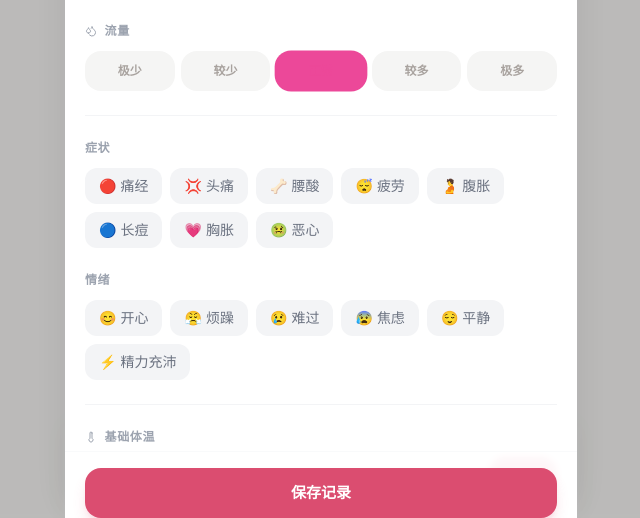
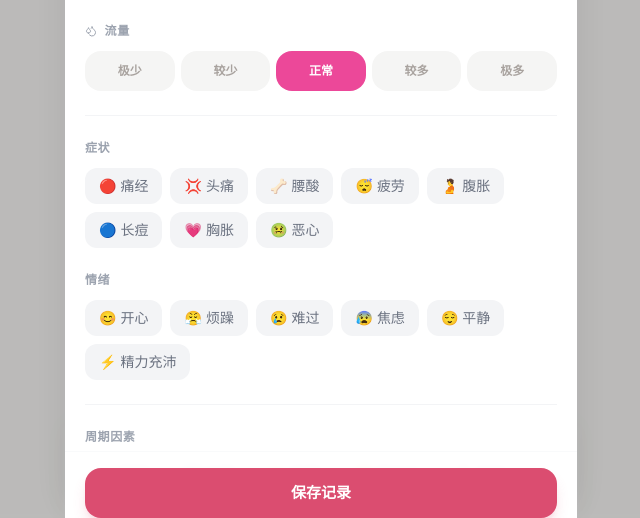
Before and after one commit to lesue1/period-tracker, a React (Vite) app: page / in a window 1280 px wide. Both pictures are taken after a click on the button "10". Shown: the part 282-800 px from the top of the page, without its empty margins (319-959 px from the left). Built offline with nearby package versions, Linux system fonts and the light colour scheme; the HTML template or start-up script is replaced by a standard one.

Commit message:
feat: auto-fill end date, swipe gesture, cycle tags, progress ring

```diff
--- a/src/components/CalendarPage.tsx
+++ b/src/components/CalendarPage.tsx
@@ -1,4 +1,4 @@
-import { useState, useCallback } from 'react'
+import { useState, useCallback, useRef } from 'react'
 import MonthHeader from './MonthHeader'
 import CalendarGrid from './CalendarGrid'
 import LegendRow from './LegendRow'
@@ -6,6 +6,7 @@ import PeriodEditSheet from './PeriodEditSheet'
 import StatusCard from './StatusCard'
 import { usePredictions } from '../hooks/usePredictions'
 import { getFirstDayOfMonth, addMonths } from '../utils/dateUtils'
+import { getAveragePeriodLength } from '../utils/cycleCalculator'
 import type { CycleRecord, AppSettings } from '../types'
 
 interface Props {
@@ -23,6 +24,10 @@ export default function CalendarPage({ records, settings, onSave, onDelete }: Pr
 
   const { predictions, dayMarkers } = usePredictions(records, settings, year, month)
   const firstDay = getFirstDayOfMonth(year, month)
+  const defaultPeriodLength = getAveragePeriodLength(records) ?? settings.periodLength
+
+  // Swipe gesture
+  const touchStart = useRef<{ x: number; y: number } | null>(null)
 
   const goPrev = useCallback(() => {
     const prev = addMonths(year, month, -1)
@@ -39,12 +44,33 @@ export default function CalendarPage({ records, settings, onSave, onDelete }: Pr
     setYear(t.getFullYear()); setMonth(t.getMonth())
   }, [])
 
+  const handleTouchStart = useCallback((e: React.TouchEvent) => {
+    touchStart.current = { x: e.touches[0].clientX, y: e.touches[0].clientY }
+  }, [])
+
+  const handleTouchEnd = useCallback((e: React.TouchEvent) => {
+    if (!touchStart.current) return
+    const dx = e.changedTouches[0].clientX - touchStart.current.x
+    const dy = e.changedTouches[0].clientY - touchStart.current.y
+    touchStart.current = null
+
+    // Only swipe if horizontal movement > vertical and > 50px
+    if (Math.abs(dx) > Math.abs(dy) && Math.abs(dx) > 50) {
+      if (dx > 0) goPrev()
+      else goNext()
+    }
+  }, [goPrev, goNext])
+
   const selectedRecord = selectedDate
     ? records.find(r => r.startDate === selectedDate) || null
     : null
 
   return (
-    <div className="flex flex-col h-full pt-2">
+    <div
+      className="flex flex-col h-full pt-2 select-none"
+      onTouchStart={handleTouchStart}
+      onTouchEnd={handleTouchEnd}
+    >
       <StatusCard records={records} settings={settings} predictions={predictions} />
       <MonthHeader year={year} month={month} onPrev={goPrev} onNext={goNext} onToday={goToday} />
       <CalendarGrid dayMarkers={dayMarkers} firstDayOfWeek={firstDay} onDayClick={setSelectedDate} />
@@ -54,6 +80,7 @@ export default function CalendarPage({ records, settings, onSave, onDelete }: Pr
         <PeriodEditSheet
           date={selectedDate}
           record={selectedRecord}
+          defaultPeriodLength={defaultPeriodLength}
           onSave={onSave}
           onDelete={onDelete}
           onClose={() => setSelectedDate(null)}
--- a/src/components/DayCell.tsx
+++ b/src/components/DayCell.tsx
@@ -9,7 +9,7 @@ interface Props {
 export default function DayCell({ marker, onClick }: Props) {
   const { date, isPeriod, isPredicted, isOvulation, isFertile, isToday, record } = marker
   const day = parseInt(date.slice(8), 10)
-  const flowColor = record?.flow ? FLOW_LEVELS[record.flow - 1]?.color : undefined
+  const flowColor = record?.flow ? FLOW_LEVELS[record.flow - 1]?.bg : undefined
 
   let bg = ''
   let textColor = 'text-gray-700'
@@ -41,7 +41,7 @@ export default function DayCell({ marker, onClick }: Props) {
   return (
     <button
       onClick={() => onClick(date)}
-      className={`aspect-square flex items-center justify-center relative jelly select-none
+      className={`aspect-square flex items-center justify-center relative select-none active:opacity-70 transition-opacity duration-150
         ${isToday ? 'font-extrabold' : ''}`}
     >
       {/* Inner circle — never touches neighbors */}
--- a/src/components/PeriodEditSheet.tsx
+++ b/src/components/PeriodEditSheet.tsx
@@ -1,14 +1,15 @@
-import { useState, useEffect } from 'react'
-import { X, Trash2, Droplets, Thermometer } from 'lucide-react'
+import { useState, useEffect, useCallback } from 'react'
+import { X, Trash2, Droplets, Thermometer, Tags } from 'lucide-react'
 import { v4 as uuidv4 } from 'uuid'
 import type { CycleRecord, BBTEntry } from '../types'
-import { SYMPTOM_OPTIONS, MOOD_OPTIONS, FLOW_LEVELS } from '../types'
+import { SYMPTOM_OPTIONS, MOOD_OPTIONS, FLOW_LEVELS, CYCLE_TAG_OPTIONS } from '../types'
 import SymptomTags from './SymptomTags'
-import { todayStr } from '../utils/dateUtils'
+import { todayStr, addDays } from '../utils/dateUtils'
 
 interface Props {
   date: string
   record: CycleRecord | null
+  defaultPeriodLength: number
   onSave: (record: CycleRecord) => void
   onDelete: (id: string) => void
   onClose: () => void
@@ -19,15 +20,25 @@ function formatDateLabel(dateStr: string): string {
   return `${d.getFullYear()}年${d.getMonth() + 1}月${d.getDate()}日`
 }
 
-export default function PeriodEditSheet({ date, record, onSave, onDelete, onClose }: Props) {
+export default function PeriodEditSheet({ date, record, defaultPeriodLength, onSave, onDelete, onClose }: Props) {
   const [startDate, setStartDate] = useState(record?.startDate || date)
   const [endDate, setEndDate] = useState(record?.endDate || '')
   const [flow, setFlow] = useState(record?.flow || 3)
   const [symptoms, setSymptoms] = useState<string[]>(record?.symptoms || [])
   const [mood, setMood] = useState<string[]>(record?.mood || [])
+  const [cycleTags, setCycleTags] = useState<string[]>(record?.cycleTags || [])
   const [bbt, setBbt] = useState<BBTEntry[]>(record?.bbt || [])
   const [bbtInput, setBbtInput] = useState('')
   const [notes, setNotes] = useState(record?.notes || '')
+
+  // Auto-fill end date when start date changes
+  const handleStartChange = useCallback((val: string) => {
+    setStartDate(val)
+    if (!endDate && defaultPeriodLength > 0) {
+      const autoEnd = addDays(val, defaultPeriodLength - 1)
+      setEndDate(autoEnd)
+    }
+  }, [endDate, defaultPeriodLength])
   const [visible, setVisible] = useState(false)
 
   useEffect(() => { requestAnimationFrame(() => setVisible(true)) }, [])
@@ -46,7 +57,7 @@ export default function PeriodEditSheet({ date, record, onSave, onDelete, onClos
       id: record?.id || uuidv4(),
       startDate,
       endDate: endDate || null,
-      symptoms, mood, bbt, notes, flow,
+      symptoms, mood, cycleTags, bbt, notes, flow,
     })
     onClose()
   }
@@ -62,7 +73,7 @@ export default function PeriodEditSheet({ date, record, onSave, onDelete, onClos
       <div
         className={`w-full max-w-lg bg-white rounded-t-[28px] max-h-[88vh] overflow-y-auto no-scrollbar
           transition-transform duration-350 ${visible ? 'animate-slide-up' : 'translate-y-full'}`}
-        style={{ boxShadow: '0 -8px 40px rgba(0,0,0,0.08)' }}
+        style={{ boxShadow: '0 -8px 40px rgba(0,0,0,0.08)', WebkitTransform: 'translateZ(0)', willChange: 'transform' }}
         onClick={e => e.stopPropagation()}
       >
         {/* Handle */}
@@ -98,7 +109,7 @@ export default function PeriodEditSheet({ date, record, onSave, onDelete, onClos
             <div className="flex gap-3">
               <div className="flex-1">
                 <label className="block text-[11px] font-medium text-gray-400 mb-1.5">开始</label>
-                <input type="date" value={startDate} onChange={e => setStartDate(e.target.value)}
+                <input type="date" value={startDate} onChange={e => handleStartChange(e.target.value)}
                   className="w-full px-3.5 py-2.5 rounded-2xl border border-gray-150 border-gray-200 text-sm font-medium
                     focus:outline-none focus:ring-0 focus:border-primary-300 bg-gray-50/50 transition-colors" />
               </div>
@@ -122,11 +133,11 @@ export default function PeriodEditSheet({ date, record, onSave, onDelete, onClos
                   key={f.level}
                   type="button"
                   onClick={() => setFlow(f.level)}
-                  className="flex-1 py-3 rounded-2xl text-xs font-semibold jelly"
+                  className={`flex-1 py-3 rounded-2xl text-xs font-semibold transition-colors duration-200
+                    ${flow === f.level ? 'ring-2 ring-offset-1 ring-white/30' : ''}`}
                   style={{
-                    backgroundColor: flow === f.level ? f.color : '#f5f5f4',
-                    color: flow === f.level ? (f.level >= 4 ? '#fff' : f.color) : '#a8a29e',
-                    transform: flow === f.level ? 'scale(1.03)' : 'scale(1)',
+                    backgroundColor: flow === f.level ? f.bg : '#f5f5f4',
+                    color: flow === f.level ? f.text : '#a8a29e',
                   }}
                 >
                   {f.label}
@@ -143,6 +154,12 @@ export default function PeriodEditSheet({ date, record, onSave, onDelete, onClos
 
           {/* Mood */}
           <SymptomTags options={MOOD_OPTIONS} selected={mood} onChange={setMood} title="情绪" />
+
+          {/* Divider */}
+          <div className="h-px bg-gray-100" />
+
+          {/* Cycle Tags */}
+          <SymptomTags options={CYCLE_TAG_OPTIONS} selected={cycleTags} onChange={setCycleTags} title="周期因素" />
 
           {/* Divider */}
           <div className="h-px bg-gray-100" />
--- a/src/components/TabBar.tsx
+++ b/src/components/TabBar.tsx
@@ -14,7 +14,7 @@ const tabs: { key: TabType; label: string; Icon: typeof Calendar }[] = [
 
 export default function TabBar({ active, onChange }: Props) {
   return (
-    <nav className="fixed bottom-0 w-full max-w-lg glass z-40 pt-1">
+    <nav className="fixed bottom-0 w-full max-w-lg glass z-40 pt-1" style={{ WebkitTransform: 'translateZ(0)', willChange: 'transform' }}>
       <div className="flex items-end">
         {tabs.map(({ key, label, Icon }) => {
           const isActive = active === key
--- a/src/index.css
+++ b/src/index.css
@@ -13,15 +13,22 @@
 @layer utilities {
   .glass {
     @apply bg-white/85 backdrop-blur-2xl border-t border-white/60;
-    box-shadow: 0 -4px 24px rgba(0, 0, 0, 0.04);
+    box-shadow: 0 -4px 24px rgba(0,0,0,0.04);
+    -webkit-transform: translateZ(0);
+    transform: translateZ(0);
+    will-change: transform;
   }
   .card {
     @apply bg-white rounded-2xl;
     box-shadow: 0 1px 3px rgba(0,0,0,0.04), 0 1px 2px rgba(0,0,0,0.06);
+    -webkit-transform: translateZ(0);
+    transform: translateZ(0);
   }
   .card-elevated {
     @apply bg-white rounded-2xl;
     box-shadow: 0 4px 16px rgba(0,0,0,0.06), 0 1px 4px rgba(0,0,0,0.04);
+    -webkit-transform: translateZ(0);
+    transform: translateZ(0);
   }
 }
 
--- a/src/types/index.ts
+++ b/src/types/index.ts
@@ -12,6 +12,7 @@ export interface CycleRecord {
   bbt: BBTEntry[]
   notes: string
   flow: number
+  cycleTags: string[]
 }
 
 export interface AppSettings {
@@ -63,11 +64,22 @@ export const MOOD_OPTIONS = [
 ] as const
 
 export const FLOW_LEVELS = [
-  { level: 1, label: '极少', color: '#fce7f3' },
-  { level: 2, label: '较少', color: '#f9a8d4' },
-  { level: 3, label: '正常', color: '#ec4899' },
-  { level: 4, label: '较多', color: '#db2777' },
-  { level: 5, label: '极多', color: '#9d174d' },
+  { level: 1, label: '极少', bg: '#fce7f3', text: '#be123c' },
+  { level: 2, label: '较少', bg: '#f9a8d4', text: '#9d174d' },
+  { level: 3, label: '正常', bg: '#ec4899', text: '#fff' },
+  { level: 4, label: '较多', bg: '#db2777', text: '#fff' },
+  { level: 5, label: '极多', bg: '#9d174d', text: '#fff' },
+] as const
+
+export const CYCLE_TAG_OPTIONS = [
+  { key: 'late_night', label: '熬夜', icon: '🌙' },
+  { key: 'travel', label: '出差', icon: '✈️' },
+  { key: 'medicine', label: '吃药', icon: '💊' },
+  { key: 'stress', label: '压力大', icon: '😫' },
+  { key: 'exercise', label: '运动', icon: '🏃' },
+  { key: 'diet', label: '饮食变化', icon: '🍜' },
+  { key: 'alcohol', label: '饮酒', icon: '🍺' },
+  { key: 'illness', label: '生病', icon: '🤒' },
 ] as const
 
 export const DEFAULT_SETTINGS: AppSettings = {
```
Also changed, not shown: src/components/StatsPage.tsx (+36 -1 lines), src/components/StatusCard.tsx (+26 -7 lines).
